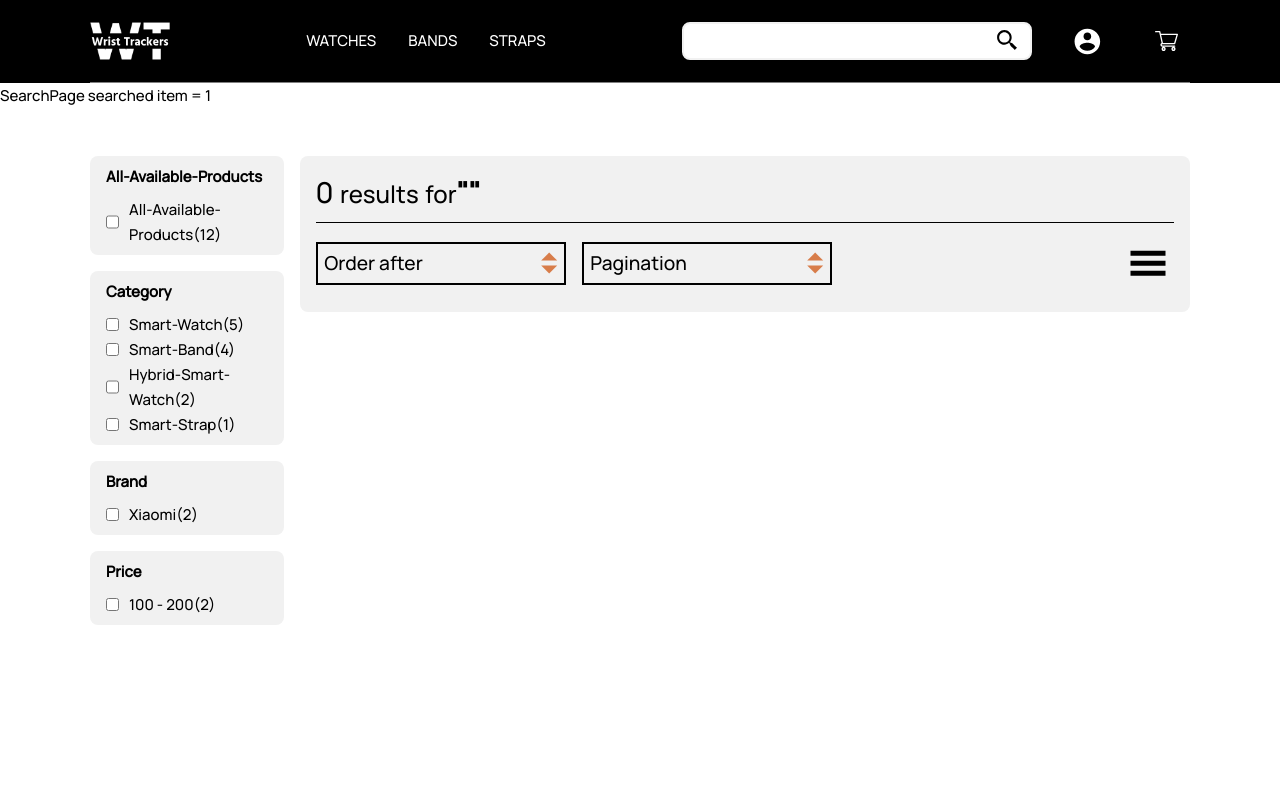
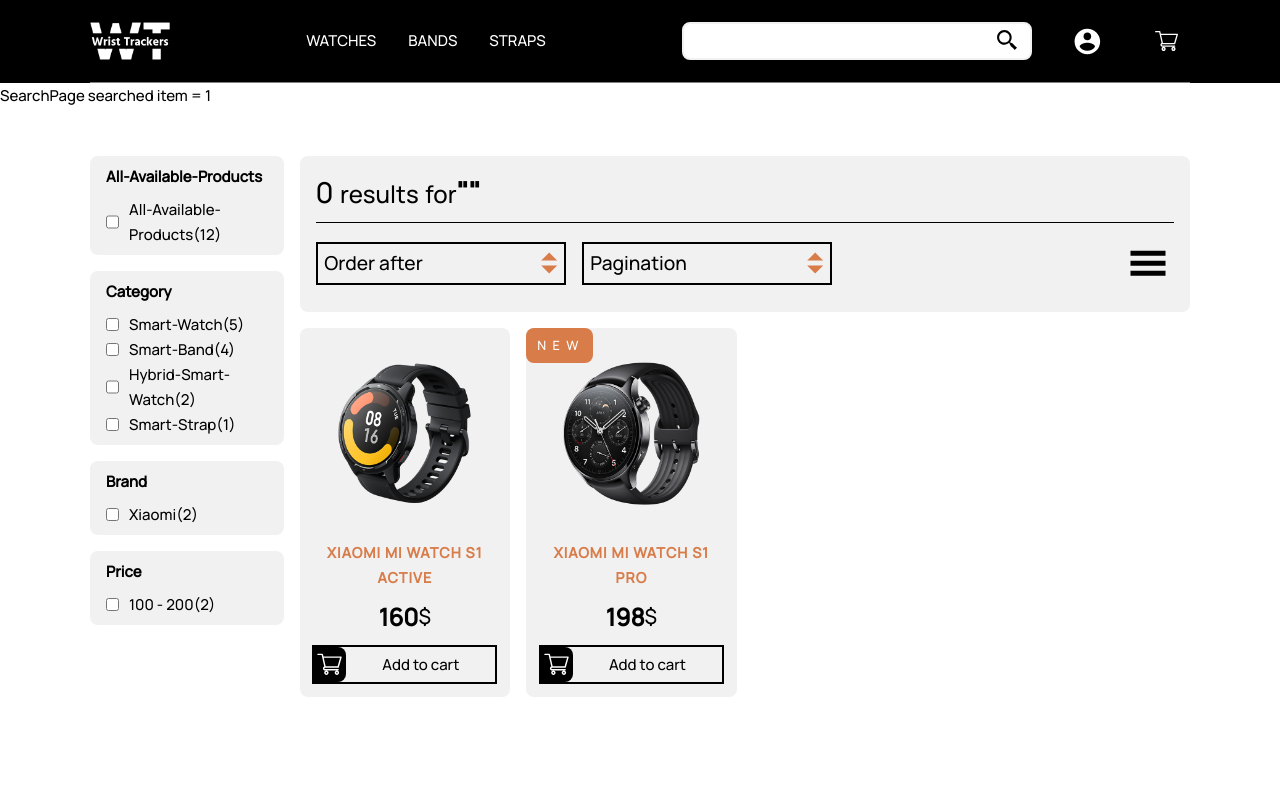
Before and after one commit to Murariu-Gabriel/WANTSOME-Project-React, a React (Vite) app: page /search/1 in a window 1280 px wide. Shown: the top 799 px of the page. Built offline with nearby package versions, Linux system fonts and the light colour scheme; data requests are answered from the project's data file.

Commit message:
products are now generated on screen for debugging purposes, still slowly figuing filters out

```diff
--- a/src/Pages/SearchPage/SearchPageComponents/GenerateSearchPage.jsx
+++ b/src/Pages/SearchPage/SearchPageComponents/GenerateSearchPage.jsx
@@ -1,7 +1,7 @@
 import { useEffect, useState } from "react"
 import getProducts from "../../../Components/ReusableComponents/Functions/getProducts"
 import replaceLine from "../../../Components/ReusableComponents/Functions/replaceLine"
-import DisplayResults from "./DisplayResults"
+import DisplayResults from "./displayResults/DisplayResults"
 import Filters from "./filters/Filters"
 
 const GenerateSearchPage = ({ updateCounter, currentSearch }) => {
@@ -59,7 +59,7 @@
           {...{ currentSearchedItems, currentItems, allItems, setCurrentItems }}
         />
 
-        <DisplayResults {...{ updateCounter, currentSearch, currentItems }} />
+        <DisplayResults {...{ updateCounter, currentItems }} />
       </div>
     </section>
   )
--- /dev/null
+++ b/src/Pages/SearchPage/SearchPageComponents/displayResults/Discount.jsx
@@ -0,0 +1,4 @@
+const Discount = ({ifDiscount}) => {
+  return <span className="discount">{ifDiscount}% OFF</span>
+}
+export default Discount
--- a/src/Pages/SearchPage/SearchPageComponents/DisplayResults.jsx
+++ b/src/Pages/SearchPage/SearchPageComponents/displayResults/DisplayResults.jsx
@@ -1,6 +1,7 @@
-const DisplayResults = () => {
+import Product from "./Product"
 
-    // Here you will need to pass the count
+const DisplayResults = ({ updateCounter, currentItems }) => {
+  // Here you will need to pass the count
 
   return (
     <div className="display-search-results">
@@ -84,7 +85,12 @@
         </div>
       </div>
 
-      <div className="generated-products" id="generated-products"></div>
+      <div className="generated-products" id="generated-products">
+        {currentItems.map(item => {
+          const {id, name, images, price, discount: ifDiscount, new: ifNew} = item
+          return <Product key={id} {...{name, price, price, price, ifDiscount, ifNew, id}} productImage={images.display.first}/>
+        })}
+      </div>
 
       <div className="pagination" id="pagination"></div>
     </div>
--- /dev/null
+++ b/src/Pages/SearchPage/SearchPageComponents/displayResults/New.jsx
@@ -0,0 +1,4 @@
+const New = () => {
+  return <span className="overline">new</span>
+}
+export default New
--- /dev/null
+++ b/src/Pages/SearchPage/SearchPageComponents/displayResults/Product.jsx
@@ -0,0 +1,46 @@
+import { Link } from "react-router-dom"
+import Discount from "./Discount"
+import New from "./New"
+
+const Product = ({ name, productImage, price, ifDiscount, ifNew, id }) => {
+
+  // here maybe I need to think about something else, another method to have the discount calculated
+  const calcDiscount = price * (ifDiscount / 100)
+  const priceDiscount = ifDiscount ? price - calcDiscount : price
+  const strikedText = ifDiscount ? `<small>${price}$</small>` : ""
+
+  // here you will need to go back to add to cart functionality and figure out how to do it for each product
+  return (
+    <article>
+      <img className="category-image" src={productImage} alt={name} />
+      <div>
+          {ifNew && <New/>}
+          {ifDiscount && <Discount ifDiscount={ifDiscount}/>}
+
+        <h3 className="subtitle">{name}</h3>
+
+        <span>
+          {strikedText}
+          <strong>{priceDiscount}</strong> $
+        </span>
+
+        <button className="button">
+          <svg
+            width="2rem"
+            height="100%"
+            viewBox="-3 0 30 20"
+            xmlns="http://www.w3.org/2000/svg"
+          >
+            <path
+              d="M8.625 15.833c1.132 0 2.054.935 2.054 2.084 0 1.148-.922 2.083-2.054 2.083-1.132 0-2.054-.935-2.054-2.083 0-1.15.922-2.084 2.054-2.084zm9.857 0c1.132 0 2.054.935 2.054 2.084 0 1.148-.922 2.083-2.054 2.083-1.132 0-2.053-.935-2.053-2.083 0-1.15.92-2.084 2.053-2.084zm-9.857 1.39a.69.69 0 00-.685.694.69.69 0 00.685.694.69.69 0 00.685-.694.69.69 0 00-.685-.695zm9.857 0a.69.69 0 00-.684.694.69.69 0 00.684.694.69.69 0 00.685-.694.69.69 0 00-.685-.695zM4.717 0c.316 0 .59.215.658.517l.481 2.122h16.47a.68.68 0 01.538.262c.127.166.168.38.11.579l-2.695 9.236a.672.672 0 01-.648.478H7.41a.667.667 0 00-.673.66c0 .364.303.66.674.66h12.219c.372 0 .674.295.674.66 0 .364-.302.66-.674.66H7.412c-1.115 0-2.021-.889-2.021-1.98 0-.812.502-1.511 1.218-1.816L4.176 1.32H.674A.667.667 0 010 .66C0 .296.302 0 .674 0zm16.716 3.958H6.156l1.797 7.917h11.17l2.31-7.917z"
+              fillRule="nonzero"
+            />
+          </svg>
+          Add to cart
+        </button>
+      </div>
+      <Link className="big-link" to={`/productPage/${id}`}></Link>
+    </article>
+  )
+}
+export default Product
--- a/src/Pages/SearchPage/SearchPageComponents/filters/FilterContainer.jsx
+++ b/src/Pages/SearchPage/SearchPageComponents/filters/FilterContainer.jsx
@@ -4,7 +4,7 @@
 
 const FilterContainer = ({
   span,
-  handleCheckboxChange,
+  // handleCheckboxChange,
   items,
   filters,
   passCurrentItems,
@@ -38,7 +38,7 @@
               {...{
                 count,
                 name,
-                handleChange,
+                // handleChange,
                 span,
                 filters,
                 products,
--- a/src/Pages/SearchPage/SearchPageComponents/filters/FilterElement.jsx
+++ b/src/Pages/SearchPage/SearchPageComponents/filters/FilterElement.jsx
@@ -1,17 +1,33 @@
 import { useEffect, useState } from "react"
+import getLocalStorageItems from "../../../../Components/ReusableComponents/Functions/getLocalStorageItems"
 import getProducts from "../../../../Components/ReusableComponents/Functions/getProducts"
+
 
 const FilterElement = ({
   name,
   count,
-  handleChange,
+  // handleChange,
   span,
-  filters,
+  // filters,
   products,
   passCurrentItems,
 }) => {
+  const filters = getLocalStorageItems("filters")
   const [isChecked, setIsChecked] = useState(filters?.[span]?.[name] || false)
 
+    const handleCheckboxChange = (obj, item, isChecked) => {
+      const filters = getLocalStorageItems("filters")
+      const touchedItems = {
+        ...filters,
+        [obj]: {
+          ...filters[obj],
+          [item]: isChecked,
+        },
+      }
+
+      const stringItems = JSON.stringify(touchedItems)
+      localStorage.setItem("filters", stringItems)
+    }
   // const editedName = name.replace(/-/g, " ")
 
   // when I click on all available products all filters under should be unselected
@@ -51,7 +67,7 @@
 
   const handleCheckbox = () => {
     // if(span !== "brand" && span !== "price"){
-      handleChange(name, !isChecked)
+      handleCheckboxChange(span, name, !isChecked)
     setIsChecked(!isChecked)
     passCurrentItems(products)
     // }
```
Also changed, not shown: src/Pages/SearchPage/SearchPageComponents/filters/Filters.jsx (+58 -52 lines).
